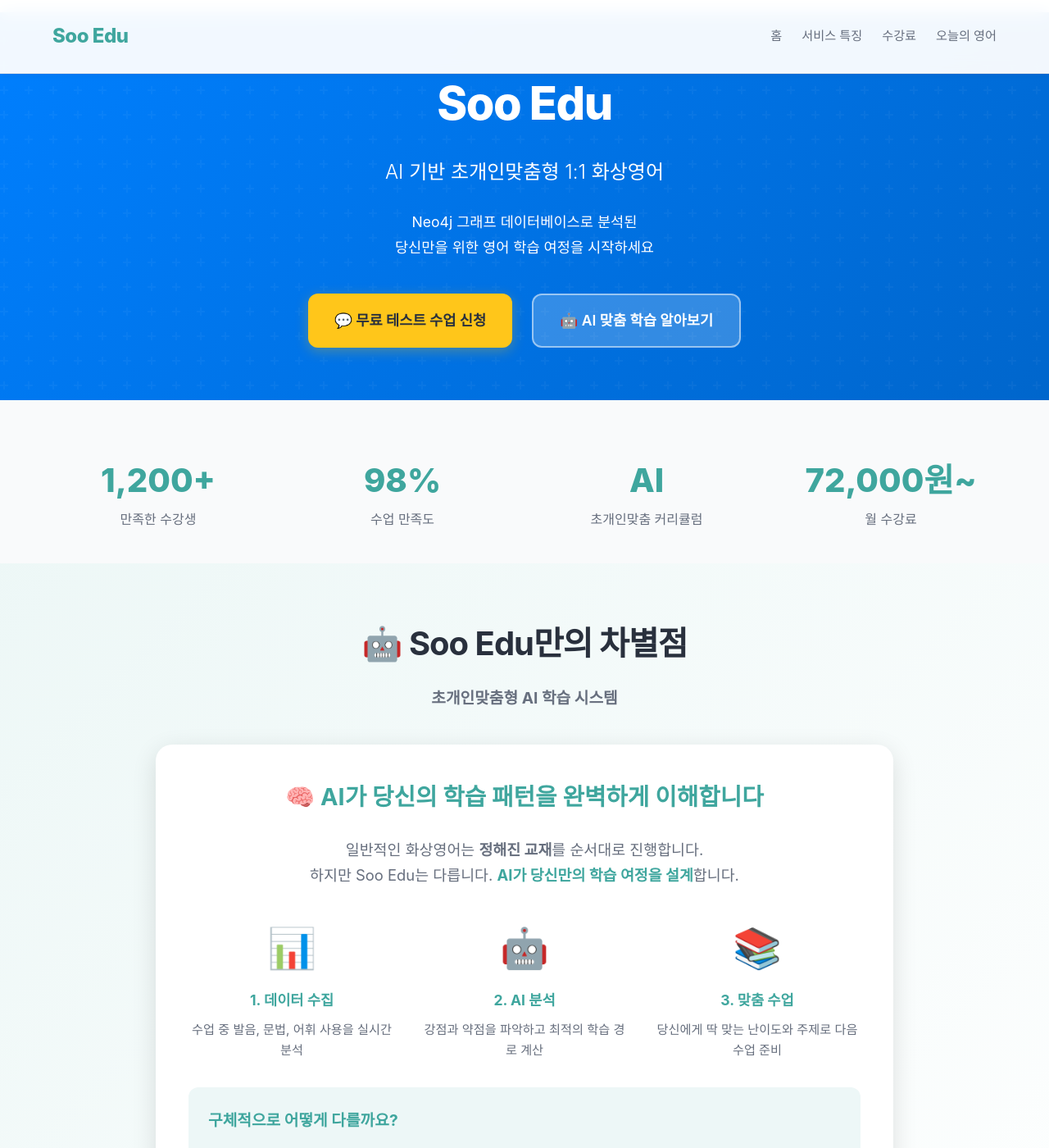
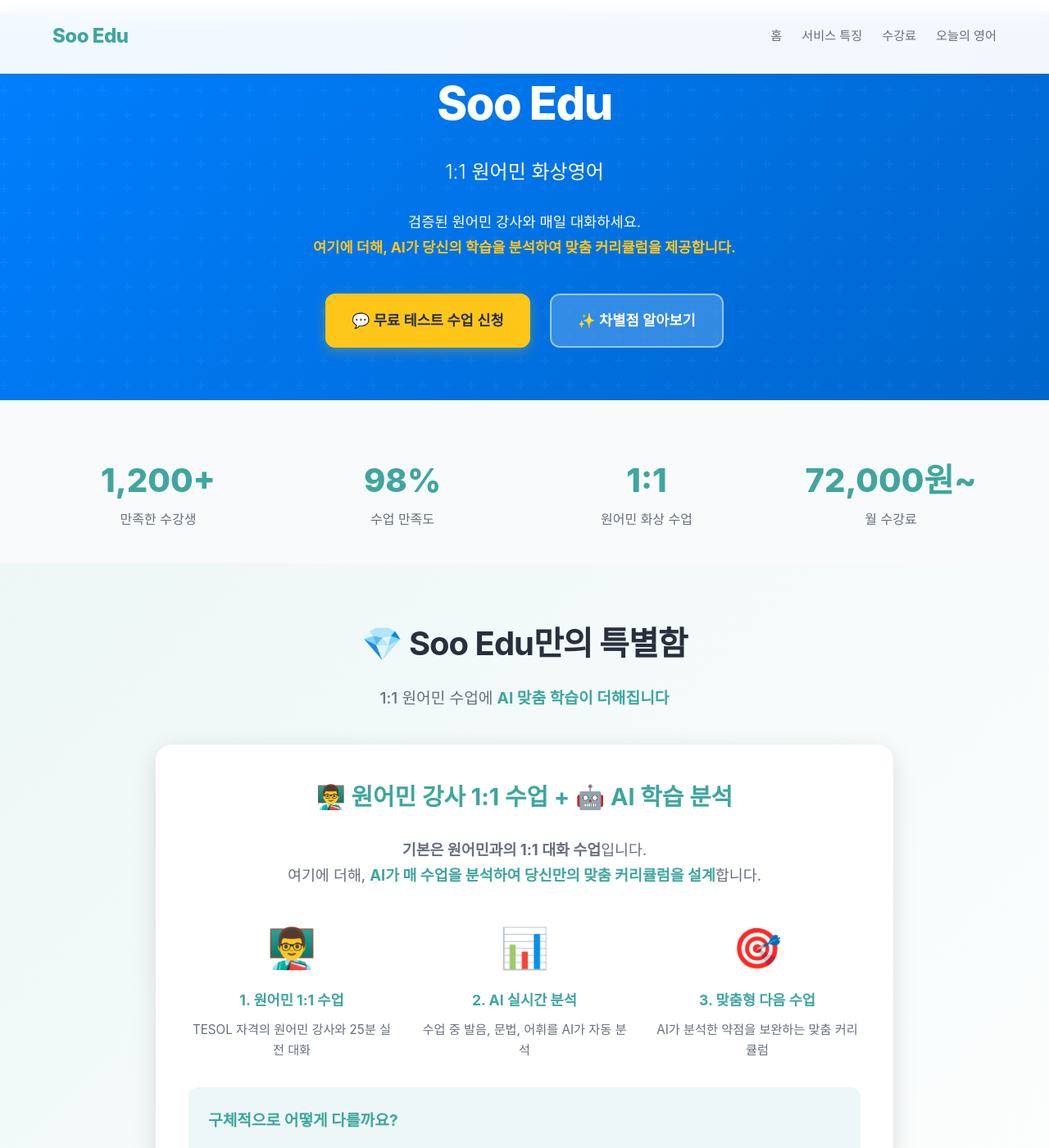
Before and after one commit to TJayPark/sooedu-blog, a Jekyll site: the page built from index.html, in a window 1280 px wide and 1400 px high, scrolled down 813 px. Shown: the whole window at 82% size. Built offline with Jekyll 4.4.1, drawn with Linux system fonts in a browser that asks for light colours; some of the changed text lies outside the part shown.

Commit message:
🎯 Reposition messaging: 1:1 native tutoring + AI personalization
- Change tagline from 'AI-based' to '1:1 Native Tutoring'
- Emphasize native teacher conversation as core service
- Position AI as value-added bonus, not main product
- Update 3-step process to start with native tutoring
- Change social proof from 'AI' to '1:1 Native'
- Clarify: Real human conversation PLUS AI customization

```diff
--- a/index.html
+++ b/index.html
@@ -48,18 +48,18 @@
 <section class="hero">
   <div class="container">
     <h1 class="brand">Soo Edu</h1>
-    <p class="tagline">AI 기반 초개인맞춤형 1:1 화상영어</p>
+    <p class="tagline">1:1 원어민 화상영어</p>
     <p class="intro">
-      Neo4j 그래프 데이터베이스로 분석된<br>
-      당신만을 위한 영어 학습 여정을 시작하세요
+      검증된 원어민 강사와 매일 대화하세요.<br>
+      <strong style="color: var(--accent);">여기에 더해, AI가 당신의 학습을 분석하여 맞춤 커리큘럼을 제공합니다.</strong>
     </p>
 
     <div class="cta-container">
       <a href="javascript:void(0)" onclick="openKakaoChat()" class="cta-button cta-primary">
         💬 무료 테스트 수업 신청
       </a>
-      <a href="#ai-personalized" class="cta-button cta-secondary">
-        🤖 AI 맞춤 학습 알아보기
+      <a href="#features" class="cta-button cta-secondary">
+        ✨ 차별점 알아보기
       </a>
     </div>
   </div>
@@ -78,8 +78,8 @@
         <span class="stat-label">수업 만족도</span>
       </div>
       <div class="stat-item">
-        <span class="stat-number">AI</span>
-        <span class="stat-label">초개인맞춤 커리큘럼</span>
+        <span class="stat-number">1:1</span>
+        <span class="stat-label">원어민 화상 수업</span>
       </div>
       <div class="stat-item">
         <span class="stat-number">72,000원~</span>
@@ -93,47 +93,47 @@
 <section class="features" id="ai-personalized"
   style="background: linear-gradient(135deg, var(--primary-light) 0%, var(--bg-primary) 100%);">
   <div class="container">
-    <h2 class="section-title">🤖 Soo Edu만의 차별점</h2>
+    <h2 class="section-title">💎 Soo Edu만의 특별함</h2>
     <p class="section-subtitle" style="font-size: 1.2rem; font-weight: 500;">
-      <strong>초개인맞춤형 AI 학습 시스템</strong>
+      1:1 원어민 수업에 <strong style="color: var(--primary);">AI 맞춤 학습이 더해집니다</strong>
     </p>
 
     <div class="ai-feature-highlight"
       style="background: white; padding: 2.5rem; border-radius: 20px; box-shadow: var(--shadow-lg); margin: 2rem auto; max-width: 900px;">
       <h3 style="font-size: 1.8rem; margin-bottom: 1.5rem; color: var(--primary); text-align: center;">
-        🧠 AI가 당신의 학습 패턴을 완벽하게 이해합니다
+        👨‍🏫 원어민 강사 1:1 수업 + 🤖 AI 학습 분석
       </h3>
 
       <!-- Simple explanation -->
       <p style="font-size: 1.15rem; margin-bottom: 2rem; text-align: center; color: var(--text-secondary);">
-        일반적인 화상영어는 <strong>정해진 교재</strong>를 순서대로 진행합니다.<br>
-        하지만 Soo Edu는 다릅니다. <strong style="color: var(--primary);">AI가 당신만의 학습 여정을 설계</strong>합니다.
+        <strong>기본은 원어민과의 1:1 대화 수업</strong>입니다.<br>
+        여기에 더해, <strong style="color: var(--primary);">AI가 매 수업을 분석하여 당신만의 맞춤 커리큘럼을 설계</strong>합니다.
       </p>
 
       <!-- Visual explanation with icons -->
       <div
         style="display: grid; grid-template-columns: repeat(auto-fit, minmax(200px, 1fr)); gap: 2rem; margin: 2rem 0;">
         <div style="text-align: center;">
-          <div style="font-size: 3rem; margin-bottom: 0.5rem;">📊</div>
-          <h4 style="font-size: 1.1rem; margin-bottom: 0.5rem; color: var(--primary);">1. 데이터 수집</h4>
+          <div style="font-size: 3rem; margin-bottom: 0.5rem;">👨‍🏫</div>
+          <h4 style="font-size: 1.1rem; margin-bottom: 0.5rem; color: var(--primary);">1. 원어민 1:1 수업</h4>
           <p style="font-size: 0.95rem; color: var(--text-secondary);">
-            수업 중 발음, 문법, 어휘 사용을 실시간 분석
+            TESOL 자격의 원어민 강사와 25분 실전 대화
           </p>
         </div>
 
         <div style="text-align: center;">
-          <div style="font-size: 3rem; margin-bottom: 0.5rem;">🤖</div>
-          <h4 style="font-size: 1.1rem; margin-bottom: 0.5rem; color: var(--primary);">2. AI 분석</h4>
+          <div style="font-size: 3rem; margin-bottom: 0.5rem;">📊</div>
+          <h4 style="font-size: 1.1rem; margin-bottom: 0.5rem; color: var(--primary);">2. AI 실시간 분석</h4>
           <p style="font-size: 0.95rem; color: var(--text-secondary);">
-            강점과 약점을 파악하고 최적의 학습 경로 계산
+            수업 중 발음, 문법, 어휘를 AI가 자동 분석
           </p>
         </div>
 
         <div style="text-align: center;">
-          <div style="font-size: 3rem; margin-bottom: 0.5rem;">📚</div>
-          <h4 style="font-size: 1.1rem; margin-bottom: 0.5rem; color: var(--primary);">3. 맞춤 수업</h4>
+          <div style="font-size: 3rem; margin-bottom: 0.5rem;">🎯</div>
+          <h4 style="font-size: 1.1rem; margin-bottom: 0.5rem; color: var(--primary);">3. 맞춤형 다음 수업</h4>
           <p style="font-size: 0.95rem; color: var(--text-secondary);">
-            당신에게 딱 맞는 난이도와 주제로 다음 수업 준비
+            AI가 분석한 약점을 보완하는 맞춤 커리큘럼
           </p>
         </div>
       </div>
@@ -158,7 +158,8 @@
 
       <p
         style="margin-top: 2rem; font-size: 1.05rem; text-align: center; color: var(--text-secondary); font-style: italic;">
-        "천편일률적인 교재가 아닌, <strong style="color: var(--primary);">오직 당신만을 위한 학습 경로</strong>를 제공합니다."
+        "<strong style="color: var(--primary);">원어민과의 실전 대화</strong> + <strong style="color: var(--primary);">AI 맞춤
+          커리큘럼</strong> = 가장 효율적인 영어 학습"
       </p>
     </div>
   </div>
```
